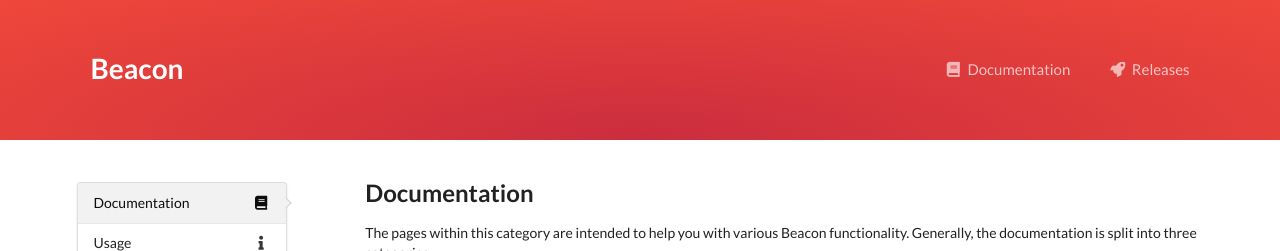
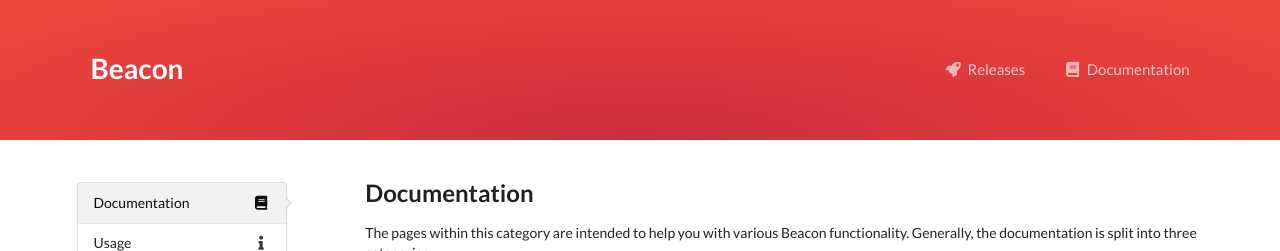
Before and after one commit to dotStart/Beacon, a Jekyll site: the page built from docs/index.html, in a window 1280 px wide. Shown: the top 251 px of the page. Built offline with Jekyll 4.4.1, drawn with Linux system fonts in a browser that asks for light colours.

Commit message:
Switched the release and documentation icons.

```diff
--- a/_includes/header.html
+++ b/_includes/header.html
@@ -6,13 +6,13 @@
       </a>
 
       <div class="right menu">
+        <a href="{{ '/#releases' | relative_url }}" class="item">
+          <i class="rocket icon"></i>
+          Releases
+        </a>
         <a href="{{ '/docs' | relative_url }}" class="item">
           <i class="book icon"></i>
           Documentation
-        </a>
-        <a href="{{ '/#releases' | relative_url }}" class="item">
-          <i class="rocket icon"></i>
-          Releases
         </a>
       </div>
     </div>
```
